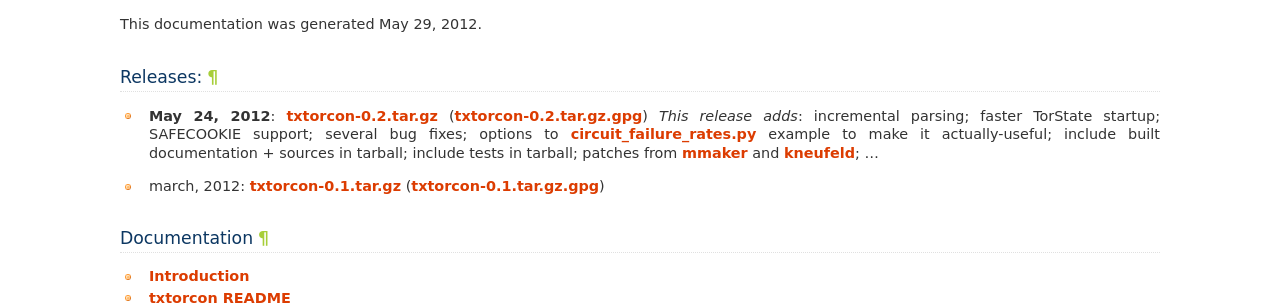
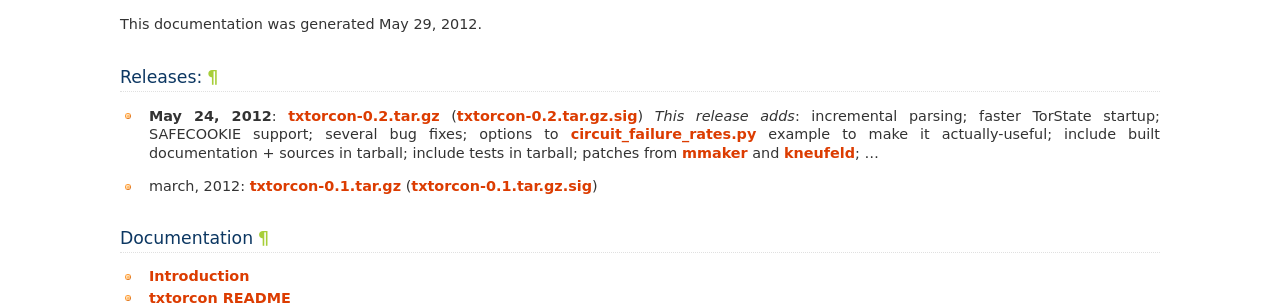
Before and after one commit to meejah/txtorcon, a Sphinx documentation site: the page built from docs/index.rst, in a window 1280 px wide and 900 px high, scrolled down 742 px. Shown: the part 152-457 px from the top of the window. Built offline with Sphinx 7.4.7, drawn with Linux system fonts in a browser that asks for light colours.

Commit message:
do signatures properly (detached)

```diff
--- a/docs/index.rst
+++ b/docs/index.rst
@@ -45,7 +45,7 @@
 Releases:
 ---------
 
-- **May 24, 2012**: `txtorcon-0.2.tar.gz <txtorcon-0.2.tar.gz>`_ (`txtorcon-0.2.tar.gz.gpg <txtorcon-0.2.tar.gz.gpg>`_)
+- **May 24, 2012**: `txtorcon-0.2.tar.gz <txtorcon-0.2.tar.gz>`_ (`txtorcon-0.2.tar.gz.sig <txtorcon-0.2.tar.gz.sig>`_)
   *This release adds*:
   incremental parsing;
   faster TorState startup;
@@ -57,7 +57,7 @@
   patches from `mmaker <https://github.com/mmaker>`_ and `kneufeld <https://github.com/kneufeld>`_;
   ...
 
-- march, 2012: `txtorcon-0.1.tar.gz <txtorcon-0.1.tar.gz>`_ (`txtorcon-0.1.tar.gz.gpg <txtorcon-0.1.tar.gz.gpg>`_)
+- march, 2012: `txtorcon-0.1.tar.gz <txtorcon-0.1.tar.gz>`_ (`txtorcon-0.1.tar.gz.sig <txtorcon-0.1.tar.gz.sig>`_)
 
 Documentation
 -------------
```
Also changed, not shown: 1 other file.
